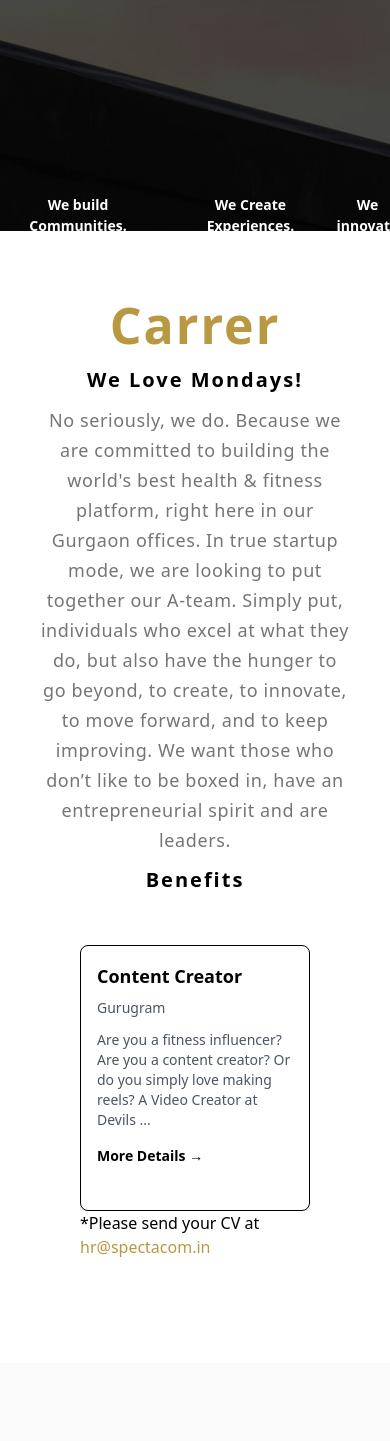
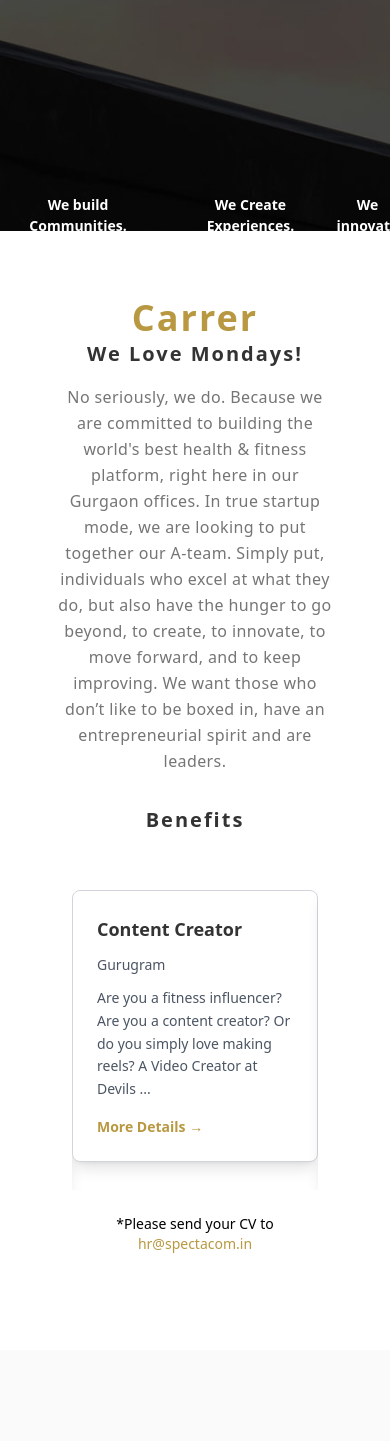
Before and after one commit to sainath2212/spectacom_assignment, a React (Vite) app: page / in a window 390 px wide. Shown: the part 4725-6166 px from the top of the page. Built offline with nearby package versions, Linux system fonts and the light colour scheme.

Commit message:
Update Carrer.jsx

```diff
--- a/src/sections/Carrer.jsx
+++ b/src/sections/Carrer.jsx
@@ -44,12 +44,14 @@ function Carrer() {
 
   return (
     <div className="py-16 px-10">
-      <h1 className="text-center text-[50px] font-semibold leading-[120%] text-[#b89840] font-[Titillium Web, sans-serif] !important">
+      <h1 className="text-center text-4xl sm:text-5xl font-semibold leading-tight text-[#b89840] font-[Titillium Web, sans-serif]">
         Carrer
       </h1>
       <div>
-        <h1 className="text-[20px] text-center">We Love Mondays!</h1>
-        <p className=" text-[18px] leading-[30px] text-[#757575] tracking-[.6px] font-light font-roboto text-center">
+        <h1 className="text-xl sm:text-2xl text-center text-[#333] font-semibold mb-4">
+          We Love Mondays!
+        </h1>
+        <p className="text-base sm:text-lg leading-relaxed text-[#757575] tracking-wide font-light font-roboto text-center mb-8 px-4">
           No seriously, we do. Because we are committed to building the world's
           best health & fitness platform, right here in our Gurgaon offices. In
           true startup mode, we are looking to put together our A-team. Simply
@@ -59,9 +61,11 @@ function Carrer() {
           entrepreneurial spirit and are leaders.
         </p>
       </div>
-      <h1 className="text-[20px] text-center">Benefits</h1>
+      <h1 className="text-xl sm:text-2xl text-center font-semibold text-[#333] my-6">
+        Benefits
+      </h1>
 
-      <div className="h-fit p-10">
+      <div className="h-fit p-8 sm:p-10">
         <Carousel
           swipeable={false}
           draggable={false}
@@ -80,64 +84,66 @@ function Carrer() {
           dotListClass="custom-dot-list-style"
           itemClass="carousel-item-padding-40-px"
         >
-          <div className="border rounded-lg p-4 w-full h-full border-black bg-white shadow-md ">
-            <p className="text-lg font-bold mb-2">Content Creator</p>
+          <div className="border rounded-lg p-6 sm:p-8 w-full bg-white border-gray-300 shadow-lg transition transform hover:scale-105 duration-300">
+            <p className="text-lg sm:text-xl font-semibold mb-3 text-[#333]">
+              Content Creator
+            </p>
             <p className="text-sm text-gray-600 flex items-center mb-3">
               Gurugram
             </p>
-            <p className="text-sm text-gray-600 mb-4">
+            <p className="text-sm text-gray-600 mb-4 leading-relaxed">
               Are you a fitness influencer? Are you a content creator? Or do you
               simply love making reels? A Video Creator at Devils ...
             </p>
             <a
               href="#"
-              className="text-black font-bold text-sm hover:underline flex items-center"
+              className="text-[#b89840] font-bold text-sm hover:underline flex items-center mt-2"
             >
               More Details →
             </a>
           </div>
 
-          <div className="border rounded-lg p-4 w-full bg-white border-black">
-            <p className="text-lg font-bold mb-2">
+          <div className="border rounded-lg p-6 sm:p-8 w-full bg-white border-gray-300 shadow-lg transition transform hover:scale-105 duration-300">
+            <p className="text-lg sm:text-xl font-semibold mb-3 text-[#333]">
               Director - Alliances & Partnerships
             </p>
             <p className="text-sm text-gray-600 flex items-center mb-3">
               Gurugram
             </p>
-            <p className="text-sm text-gray-600 mb-4">
+            <p className="text-sm text-gray-600 mb-4 leading-relaxed">
               This role is designed to focus on delivering revenue generation
               via brand collaborations. The candidate would have to...
             </p>
             <a
               href="#"
-              className="text-black font-bold text-sm hover:underline flex items-center"
+              className="text-[#b89840] font-bold text-sm hover:underline flex items-center mt-2"
             >
               More Details →
             </a>
           </div>
 
-          <div className="border rounded-lg p-4 w-full border-black bg-white shadow-md m">
-            <p className="text-lg font-bold mb-2">
+          <div className="border rounded-lg p-6 sm:p-8 w-full bg-white border-gray-300 shadow-lg transition transform hover:scale-105 duration-300">
+            <p className="text-lg sm:text-xl font-semibold mb-3 text-[#333]">
               Performance Marketing Manager
             </p>
             <p className="text-sm text-gray-600 flex items-center mb-3">
               Gurugram
             </p>
-            <p className="text-sm text-gray-600 mb-4">
+            <p className="text-sm text-gray-600 mb-4 leading-relaxed">
               We are seeking a highly skilled and results-oriented Performance
               Marketer to join our dynamic marketing team. The ideal ...
             </p>
             <a
               href="#"
-              className="text-black font-bold text-sm hover:underline flex items-center"
+              className="text-[#b89840] font-bold text-sm hover:underline flex items-center mt-2"
             >
               More Details →
             </a>
           </div>
         </Carousel>
-        <p>
-          *Please send your CV at{" "}
-          <span className="text-[#b89840]"> hr@spectacom.in</span>
+        <p className="text-center mt-6 text-sm sm:text-base">
+          *Please send your CV to{" "}
+          <span className="text-[#b89840]">hr@spectacom.in</span>
         </p>
       </div>
     </div>
```
